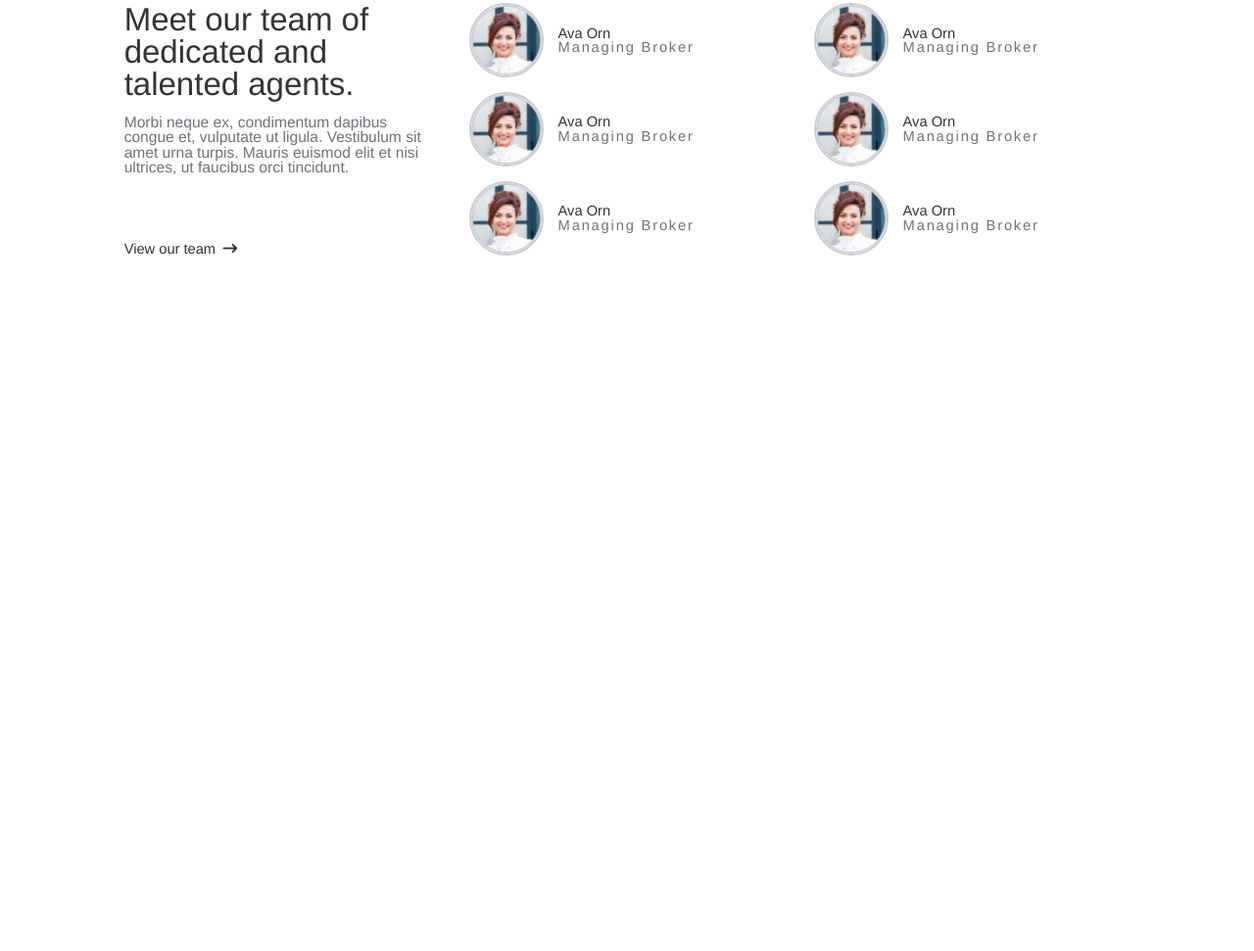
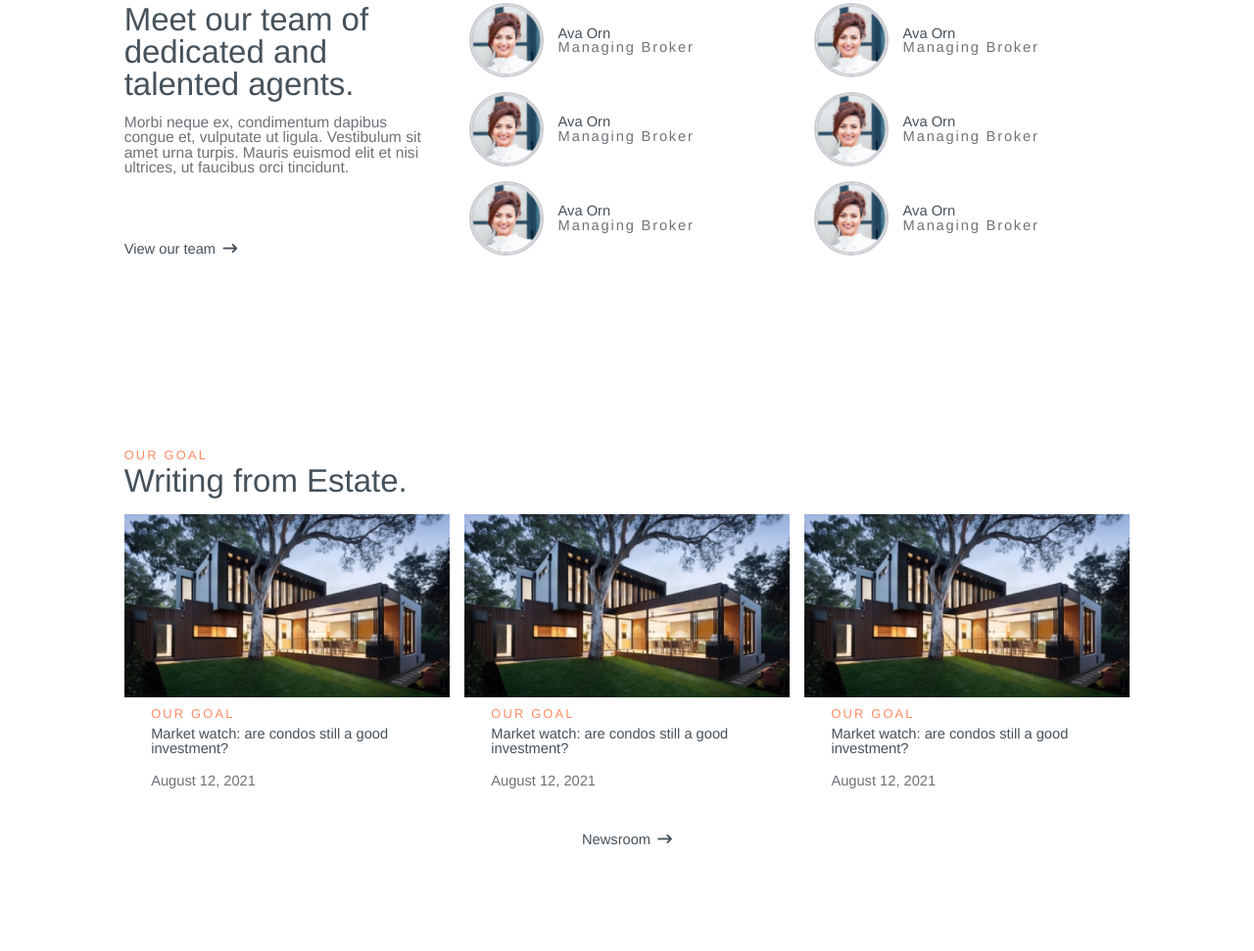
Before and after one commit to sophorey/estate, a website built with webpack: page src/index.html in a window 1280 px wide. Shown: the part 3627-4598 px from the top of the page at 98% size. Before the commit the page ends 3995 px from the top, so only its background shows below. Built offline with nearby package versions, Linux system fonts and the light colour scheme; files whose address does not match are found by name.

Commit message:
feat: add 'newsroom' section

```diff
--- a/src/index.html
+++ b/src/index.html
@@ -529,6 +529,53 @@
             </div>
         </div>
     </section>
+    <section id="newsroom">
+        <div class="wrapper">
+            <div class="grid">
+                <h3 class="addition">Writing from Estate.
+                </h3>
+                <ul class="newsroom__list">
+                    <li><img
+                            src="./images/newsroom-building.jpg">
+                        <header class="newsroom__header">
+                            <h4 class="addition"> Market
+                                watch:
+                                are
+                                condos still a
+                                good investment?</h4>
+                            <p>August 12, 2021</p>
+                        </header>
+                    </li>
+                    <li><img
+                            src="./images/newsroom-building.jpg">
+                        <header class="newsroom__header">
+                            <h4 class="addition"> Market
+                                watch:
+                                are
+                                condos still a
+                                good investment?</h4>
+                            <p>August 12, 2021</p>
+                        </header>
+                    </li>
+                    <li><img
+                            src="./images/newsroom-building.jpg">
+                        <header class="newsroom__header">
+                            <h4 class="addition"> Market
+                                watch:
+                                are
+                                condos still a
+                                good investment?</h4>
+                            <p>August 12, 2021</p>
+                        </header>
+                    </li>
+                </ul>
+                <div class="our-team__arrow-btn">
+                    <a href="#">Newsroom<i class=" fa-solid
+                    fa-arrow-right-long"></i></a>
+                </div>
+            </div>
+        </div>
+    </section>
     <script src="./index.js"></script>
 </body>
 
--- a/src/sass/base/_typography.scss
+++ b/src/sass/base/_typography.scss
@@ -2,7 +2,7 @@
 
 html,
 input {
-  color: var(--color-fg-style-3);
+  color: var(--color-fg-style-1);
   font-size: 12pt;
   font-family: var(--family);
   line-height: 1.375;
--- a/src/sass/index.scss
+++ b/src/sass/index.scss
@@ -22,5 +22,6 @@
 @use "layout/requirements";
 @use "layout/listings";
 @use "layout/our-team";
+@use "layout/newsroom";
 
 @import url("https://fonts.googleapis.com/css2?family=Poppins&display=swap");
--- /dev/null
+++ b/src/sass/layout/_newsroom.scss
@@ -0,0 +1,54 @@
+@use "./../libs/breakpoints";
+
+#newsroom {
+  padding: 6.25rem 0;
+
+  .grid {
+    padding: 1rem;
+
+    h3 {
+      margin-bottom: 1.25rem;
+    }
+    .newsroom__list {
+      display: grid;
+      grid-template-columns: repeat(3, 1fr);
+      gap: 1rem;
+
+      @include breakpoints.md {
+        grid-template-columns: repeat(2, 1fr);
+      }
+
+      @include breakpoints.sm {
+        grid-template-columns: 1fr;
+      }
+
+      img {
+        width: 100%;
+      }
+
+      .newsroom__header {
+        padding: 1.875rem;
+
+        h4.addition {
+          &:before {
+            top: -1.3rem;
+          }
+        }
+        p {
+          color: var(--color-fg-light);
+          margin-top: 1.25rem;
+        }
+      }
+    }
+    .our-team__arrow-btn {
+      padding-top: 1.25rem;
+      display: flex;
+      justify-content: center;
+      a {
+        i {
+          margin-left: 0.5rem;
+        }
+      }
+    }
+  }
+}
```
Also changed, not shown: src/images/newsroom-building.jpg (added).
